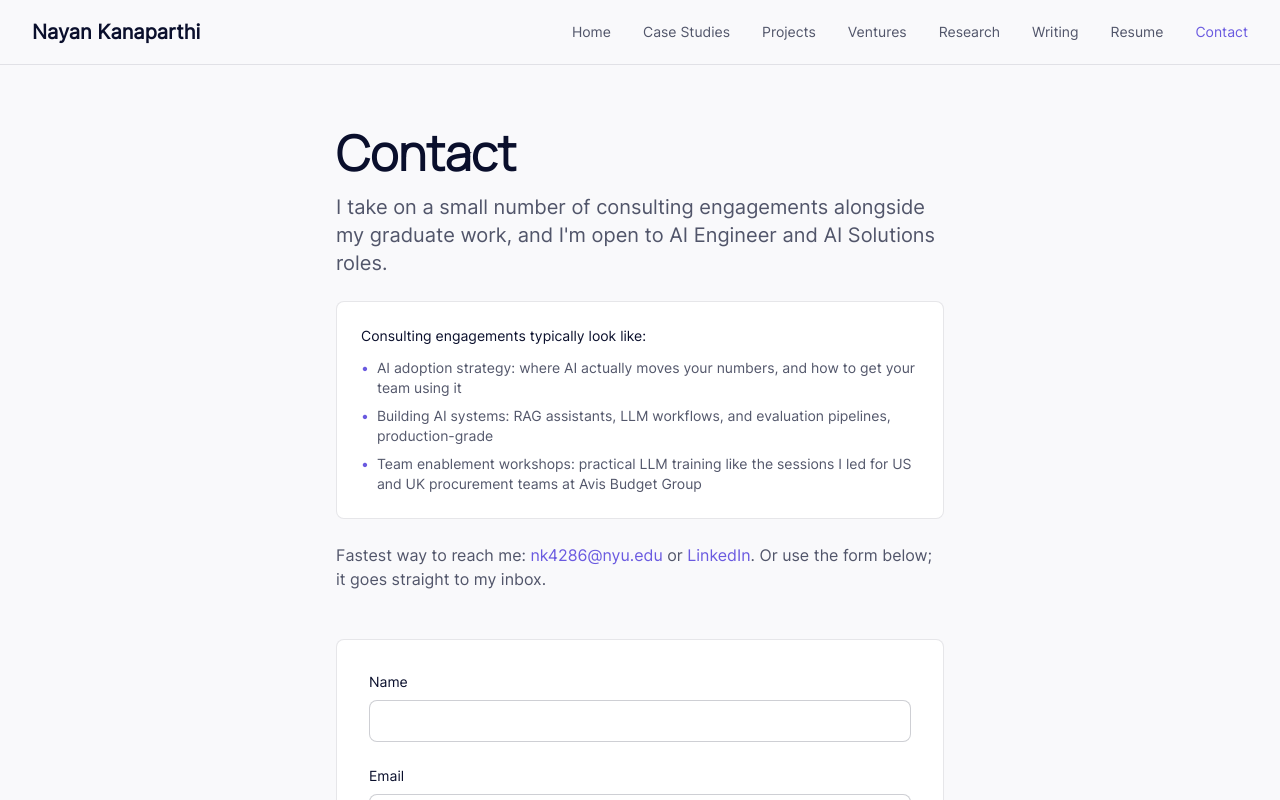
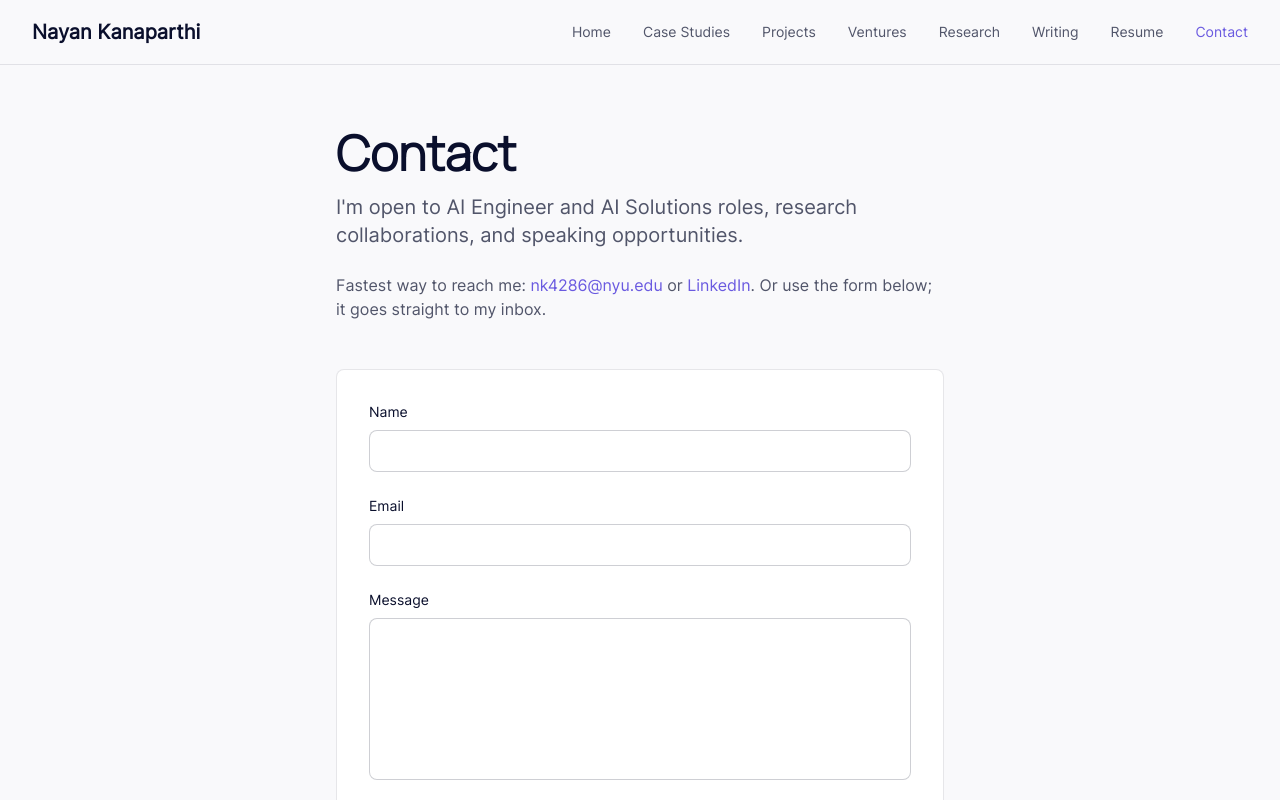
Before and after one commit to NayanKanaparthi/my-website, a Next.js app: page /contact in a window 1280 px wide. Shown: the top 800 px of the page. Built offline with nearby package versions, Linux system fonts and the light colour scheme; a web font is replaced by a local one.

Commit message:
Remove consulting offers from contact page and hero badge
Co-Authored-By: Claude Fable 5 <noreply@anthropic.com>

```diff
--- a/app/contact/page.tsx
+++ b/app/contact/page.tsx
@@ -88,17 +88,9 @@ export default function ContactPage() {
       <div className="mb-12">
         <h1 className="text-4xl md:text-5xl font-semibold text-navy mb-4">Contact</h1>
         <p className="text-xl text-navy/70 max-w-2xl mb-6">
-          I take on a small number of consulting engagements alongside my graduate work, and I&apos;m
-          open to AI Engineer and AI Solutions roles.
+          I&apos;m open to AI Engineer and AI Solutions roles, research collaborations, and speaking
+          opportunities.
         </p>
-        <div className="bg-white rounded-lg border border-navy/10 p-6 mb-6">
-          <p className="text-sm font-medium text-navy mb-3">Consulting engagements typically look like:</p>
-          <ul className="space-y-2 text-navy/70 text-sm">
-            <li className="flex gap-2"><span className="text-violet">•</span> AI adoption strategy: where AI actually moves your numbers, and how to get your team using it</li>
-            <li className="flex gap-2"><span className="text-violet">•</span> Building AI systems: RAG assistants, LLM workflows, and evaluation pipelines, production-grade</li>
-            <li className="flex gap-2"><span className="text-violet">•</span> Team enablement workshops: practical LLM training like the sessions I led for US and UK procurement teams at Avis Budget Group</li>
-          </ul>
-        </div>
         <p className="text-navy/70">
           Fastest way to reach me:{' '}
           <a href="mailto:nk4286@nyu.edu" className="text-violet hover:underline font-medium">
--- a/app/page.tsx
+++ b/app/page.tsx
@@ -63,7 +63,7 @@ export default async function Home() {
               className="inline-flex items-center justify-center lg:justify-start gap-2 text-sm text-navy/50 hover:text-violet transition-colors"
             >
               <span className="w-2 h-2 bg-violet rounded-full animate-pulse"></span>
-              <span>Available for consulting & collaborations</span>
+              <span>Open to collaborations & new opportunities</span>
             </Link>
           </div>
         </div>
```
